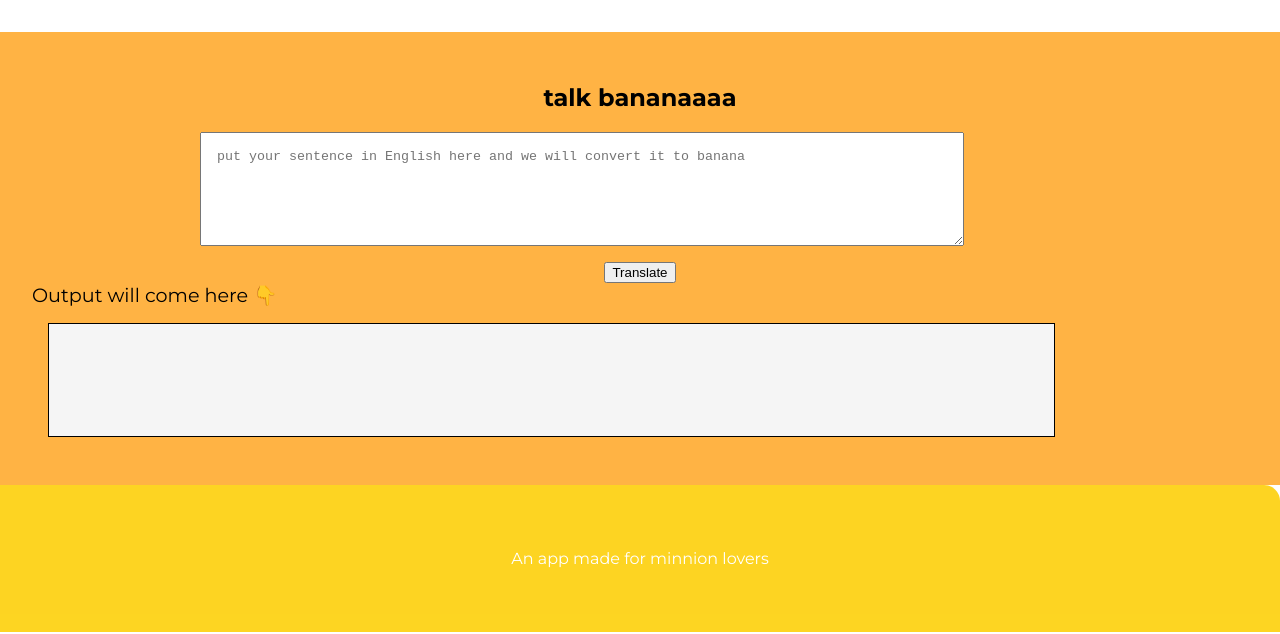
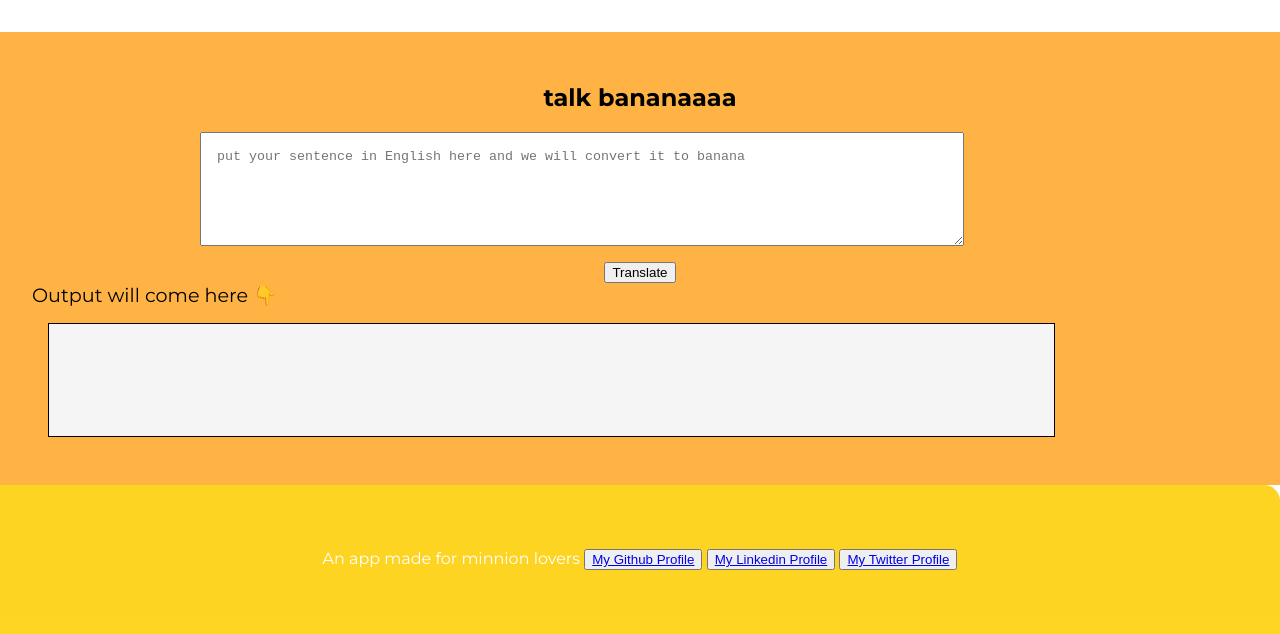
Before and after one commit to Isha2806/Translation-App, a plain HTML site: page index.html in a window 1280 px wide. Shown: the part 403-1037 px from the top of the page. Drawn offline with Linux system fonts and the light colour scheme.

Commit message:
fix: update footer

```diff
--- a/index.html
+++ b/index.html
@@ -52,6 +52,14 @@
 
     <footer class="footer">
         <div class="footer-header">An app made for minnion lovers
+            <button class="button button1"> <a href = "https://github.com/Isha2806">My Github Profile</a></button>
+
+
+
+            <button class= "button button1"><a href ="https://www.linkedin.com/in/isha-~-87335a203/"></i>My Linkedin Profile</a></button>
+             <button class= "button button1"><a href = "https://twitter.com/Isha03998549">My Twitter Profile</a></button></div></div>
+
+
         </div>
 
     </footer>
```
